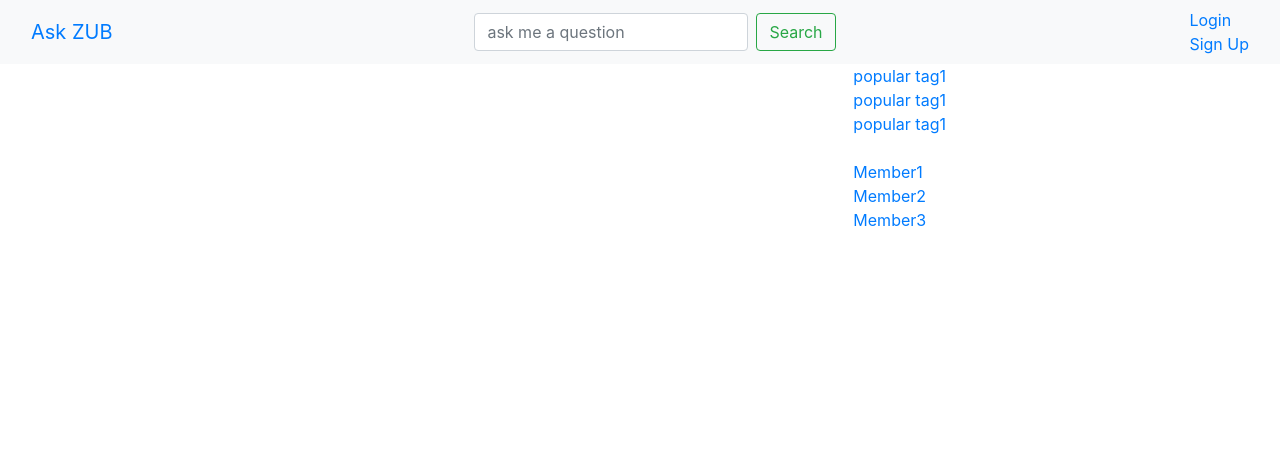
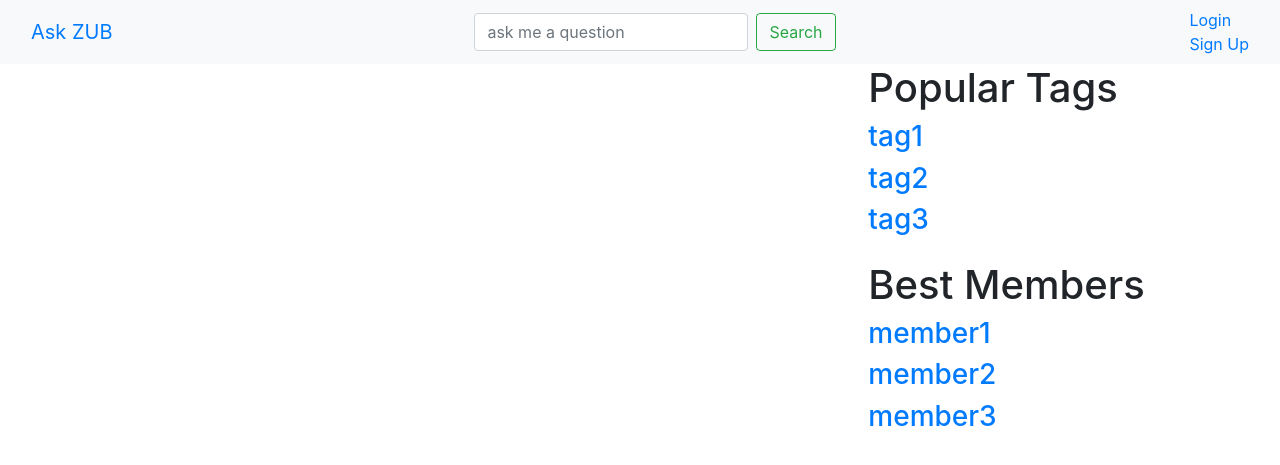
Before and after one commit to DronBrigadir/tp, a Python web app: template forum/templates/base.html in a window 1280 px wide. Shown: the top 465 px of the page. Run offline with Jinja, Linux system fonts and the light colour scheme; the template is opened without the code that fills it, so the values that code supplies are empty.

Commit message:
change base.html

```diff
--- a/forum/templates/base.html
+++ b/forum/templates/base.html
@@ -39,23 +39,19 @@
 
             <div class="col-sm-4 sidebar">
                 <div class="sidebar-module mb-4">
-                    <div class="row">
-                        <a href="#">popular tag1</a>
-                    </div>
-                    <div class="row">
-                        <a href="#">popular tag1</a>
-                    </div><div class="row">
-                        <a href="#">popular tag1</a>
+                    <div class="widget-sidebar">
+                        <h1 class="title-widget-sidebar">Popular Tags</h1>
+                        <h3><a href="#">tag1</a></h3>
+                        <h3><a href="#">tag2</a></h3>
+                        <h3><a href="#">tag3</a></h3>
                     </div>
                 </div>
                 <div class="sidebar-module">
-                    <div class="row">
-                        <a href="#">Member1</a>
-                    </div>
-                    <div class="row">
-                        <a href="#">Member2</a>
-                    </div><div class="row">
-                        <a href="#">Member3</a>
+                    <div class="widget-sidebar">
+                        <h1 class="title-widget-sidebar">Best Members</h1>
+                        <h3><a href="#">member1</a></h3>
+                        <h3><a href="#">member2</a></h3>
+                        <h3><a href="#">member3</a></h3>
                     </div>
                 </div>
             </div>
```
